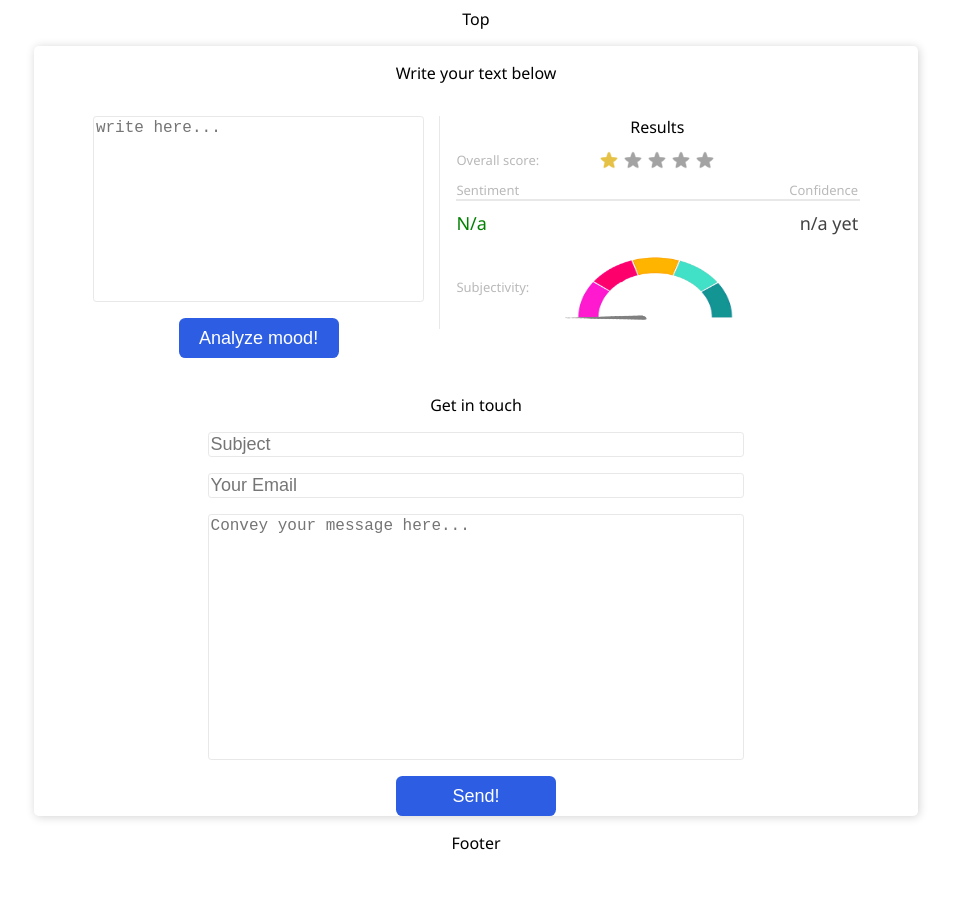
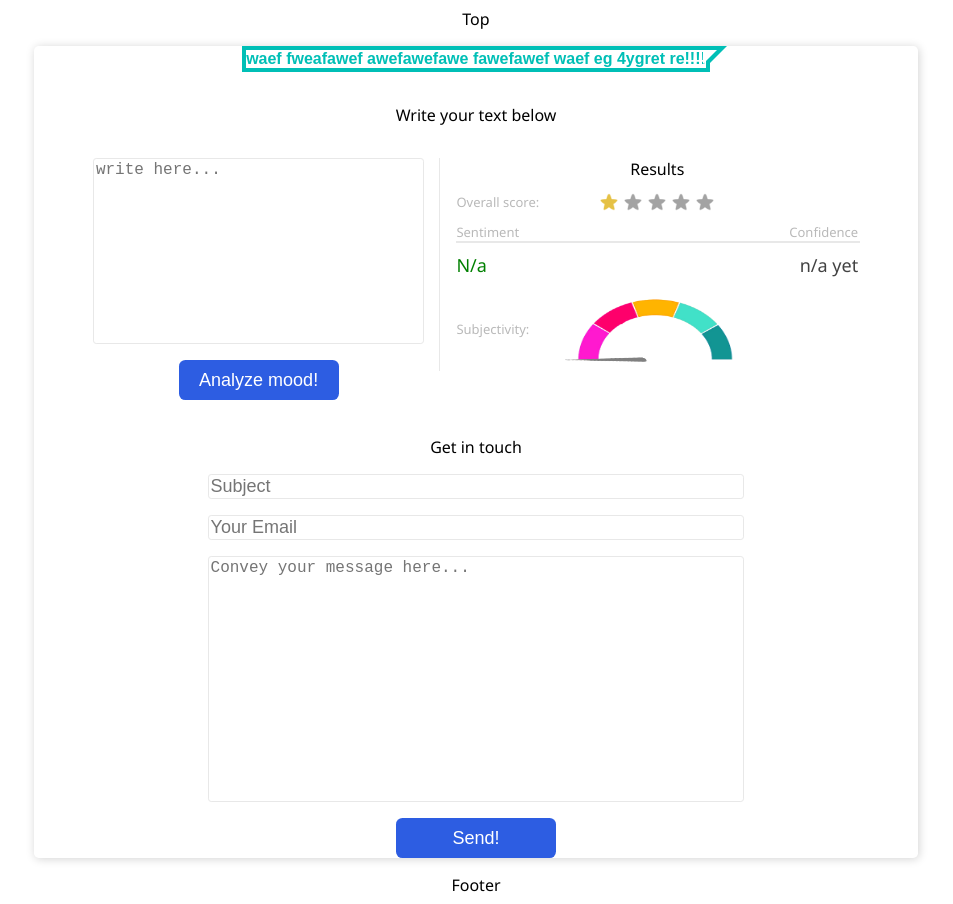
Before and after one commit to andrei-g-git/sentiment-analyzer, a React (Vite) app: page / in a window 1280 px wide. Shown: the whole page, without its empty margins (164-1117 px from the left). Before the commit the page ends 862 px from the top, so only its background shows below. Built offline with nearby package versions, Linux system fonts and the light colour scheme.

Commit message:
add speech bubble component

```diff
--- a/src/components/AnalyzerMain.tsx
+++ b/src/components/AnalyzerMain.tsx
@@ -1,4 +1,5 @@
 import { connect } from 'react-redux';
+import Header from './Header';
 import AnalyzerForm from "./AnalyzerForm";
 import Results from './Results';
 import "../css/AnalyzerMain.scss";
@@ -7,6 +8,7 @@ import Contact from './Contact';
 export const AnalyzerMain = (props: any) => {
     return (
         <div className="analyzer">
+            <Header />
             <p className="text-area-indication">
                 Write your text below
             </p>
--- /dev/null
+++ b/src/components/Header.tsx
@@ -0,0 +1,9 @@
+import SpeechBubble from "./SpeechBubble";
+
+function Header() {
+    return (
+        <SpeechBubble text="waef fweafawef awefawefawe fawefawef  waef eg 4ygret re!!!!" />
+    );
+};
+
+export default Header;
--- a/src/components/Needle.tsx
+++ b/src/components/Needle.tsx
@@ -1,4 +1,4 @@
-import { keyframes } from "styled-components";
+//import { keyframes } from "styled-components";
 import {trimDecimals} from "../ts/utils";
 import "../css/Needle.scss";
 
@@ -30,19 +30,19 @@ function Needle(props: any) {
     );
 }
 
-const getAnimation = (angle: number) => {
-    console.log("ANGLE:   ", angle)
-    return keyframes`
-        from{
-            transform: translate(50px, 0)
-                rotate(calc(20deg - 90deg));
-        }
-        to{
-            transform: translate(50px, 0)
-                rotate(calc(20deg + ${angle}deg));
-        }
-    `;
-};
+// const getAnimation = (angle: number) => {
+//     console.log("ANGLE:   ", angle)
+//     return keyframes`
+//         from{
+//             transform: translate(50px, 0)
+//                 rotate(calc(20deg - 90deg));
+//         }
+//         to{
+//             transform: translate(50px, 0)
+//                 rotate(calc(20deg + ${angle}deg));
+//         }
+//     `;
+// };
 
 const calcRotation = (subjectivity: number): number => {
     let angle: number = 0;
--- /dev/null
+++ b/src/components/SpeechBubble.tsx
@@ -0,0 +1,11 @@
+import "../css/SpeechBubble.scss";
+
+function SpeechBubble(props: any) {
+    return (
+        <div className="bubble-container right-top">
+            {props.text}
+        </div>
+    );
+};
+
+export default SpeechBubble;
--- /dev/null
+++ b/src/css/SpeechBubble.scss
@@ -0,0 +1,37 @@
+.bubble-container{
+    // width: 300px;
+    // margin: 50px auto;
+    border: 4px solid #00bfb6;
+    //padding: 20px;
+    text-align: center;
+    font-weight: 900;
+    color: #00bfb6;
+    font-family: arial;
+    position: relative;
+}
+
+.right-top:before {
+    content: "";
+    width: 0px;
+    height: 0px;
+    position: absolute;
+    border-left: 10px solid #00bfb6;
+    border-right: 10px solid transparent;
+    border-top: 10px solid #00bfb6;
+    border-bottom: 10px solid transparent;
+    right: -21px;
+    top: -4px;//6px;
+  }
+
+.right-top:after {
+    content: "";
+    width: 0px;
+    height: 0px;
+    position: absolute;
+    border-left: 7px solid #fff;
+    border-right: 7px solid transparent;
+    border-top: 7px solid #fff;
+    border-bottom: 7px solid transparent;
+    right: -11px;
+    top: 0;
+  }
--- a/src/css/Variables.scss
+++ b/src/css/Variables.scss
@@ -2,6 +2,8 @@ $lightest-conspicuous: #e8e8e8;
 $light-text: #b9b9b9;
 $standard-button-cta: #2d5de2;
 $light-cta-text: white;
+
+$header-bg-max: #99AFEE;
 
 $hover-opacity: 0.8;
 
```
